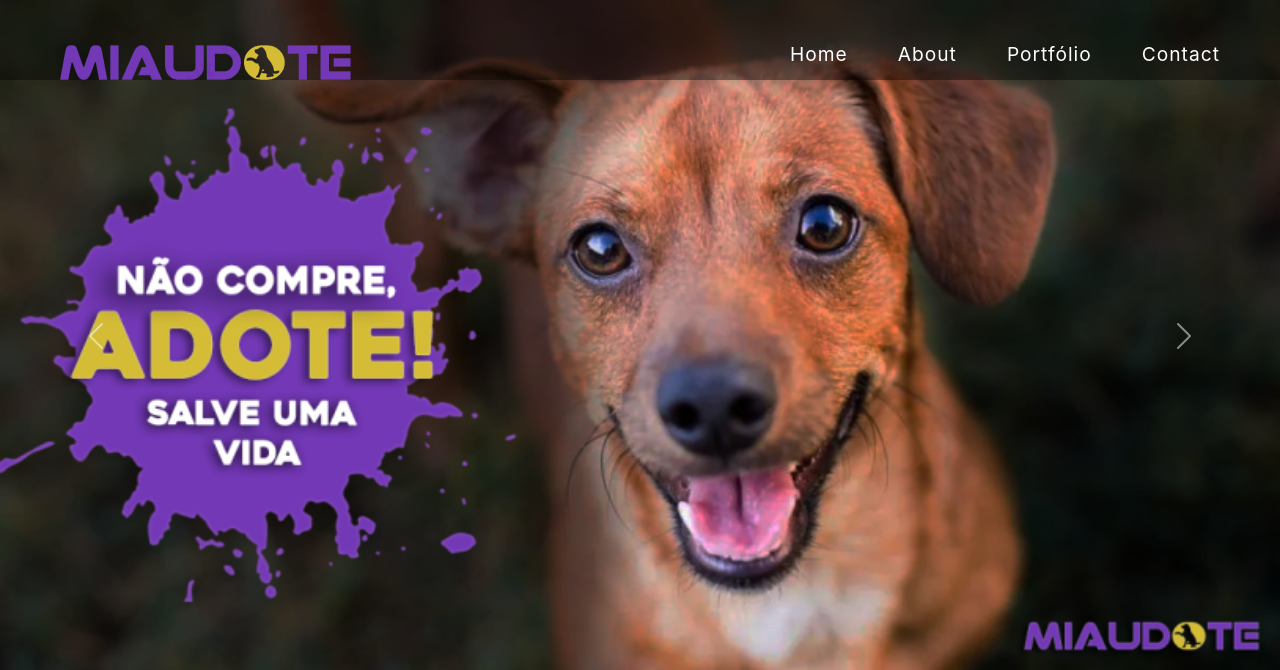
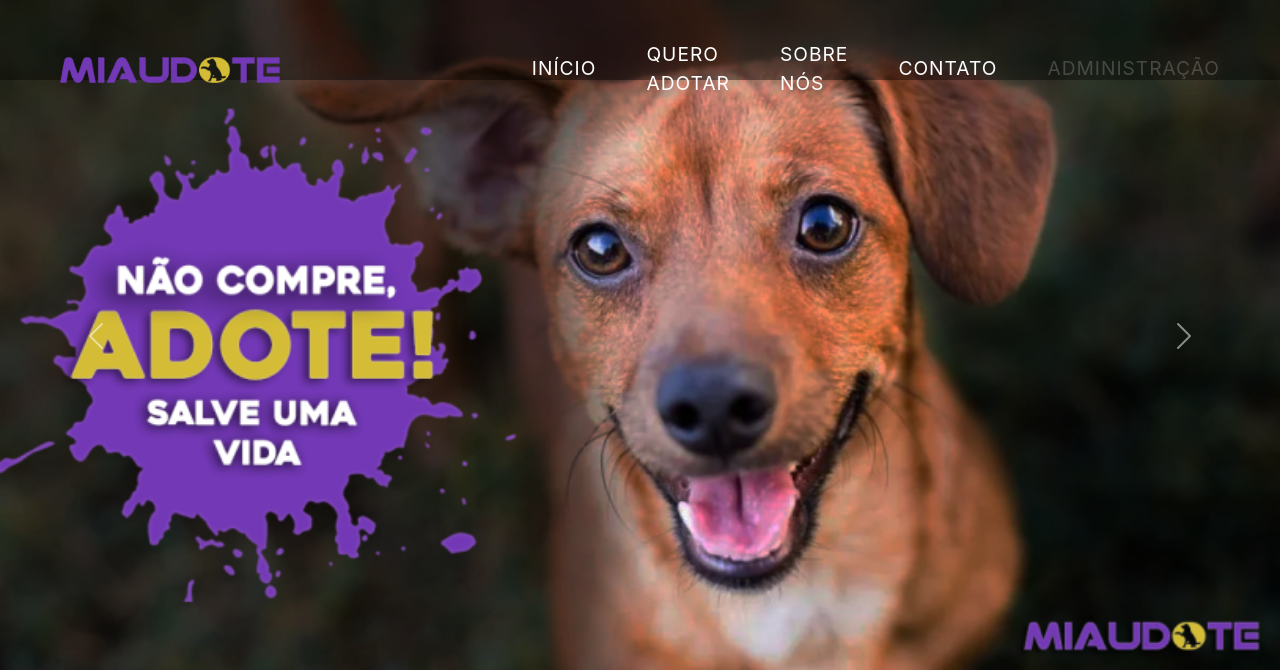
Before and after one commit to mariaeduardaauad/site, a PHP site: page / in a window 1280 px wide. Shown: the top 670 px of the page. Run offline with PHP 8.4, Linux system fonts and the light colour scheme.

Commit message:
atualizando tela login e ajustando header

```diff
--- a/index.php
+++ b/index.html
@@ -23,10 +23,11 @@
         <nav class="navigation">
             <a href="#" class="logo"><img class="logo-site" src="/imagem/logo-menor.png" alt=""></a>
             <ul>
-                <li><a href="#">Home</a></li>
-                <li><a href="#">About</a></li>
-                <li><a href="#">Portfólio</a></li>
-                <li><a href="#">Contact</a></li>
+                <li><a href="index.html">INÍCIO</a></li>
+                <li><a href="#animais-adocao">QUERO ADOTAR</a></li>
+                <li><a href="#sobre-nos">SOBRE NÓS</a></li>
+                <li><a href="#contato">CONTATO</a></li>
+                <li><a class="admin" href="login2.html">ADMINISTRAÇÃO</a></li>
             </ul>
         </nav>
     </header>
--- a/login2.php
+++ b/login2.html
@@ -22,7 +22,8 @@
               <input type="password" id="password" name="senha" required>
             </div>
 
-            <button type="submit">ENTRAR!</button>
+            <button type="submit">ENTRAR</button>
+            <button class="voltar" type="submit">VOLTAR</button>
           </form>
     </div>
   </form>
--- a/styles/style.css
+++ b/styles/style.css
@@ -27,6 +27,7 @@
 
 .logo .logo-site{
   width: 50%;
+  padding-bottom: 3%;
 }
 .navigation ul{
   display: flex;
@@ -41,7 +42,16 @@
   text-decoration: none;
 }
 .navigation ul li a:hover{
-  border-bottom: 3px solid #fff;
+  border-bottom: 3px solid #7338b6;
+  color: #FFF;
+
+}
+.navigation .admin{
+  opacity: 0.2;
+}
+.navigation .admin:hover{
+  border-bottom: 3px solid #7338b6;
+  opacity: 0.5;
 }
 
 /* ==== contato ==== */
```
Also changed, not shown: styles/login.css (+8 -2 lines).
